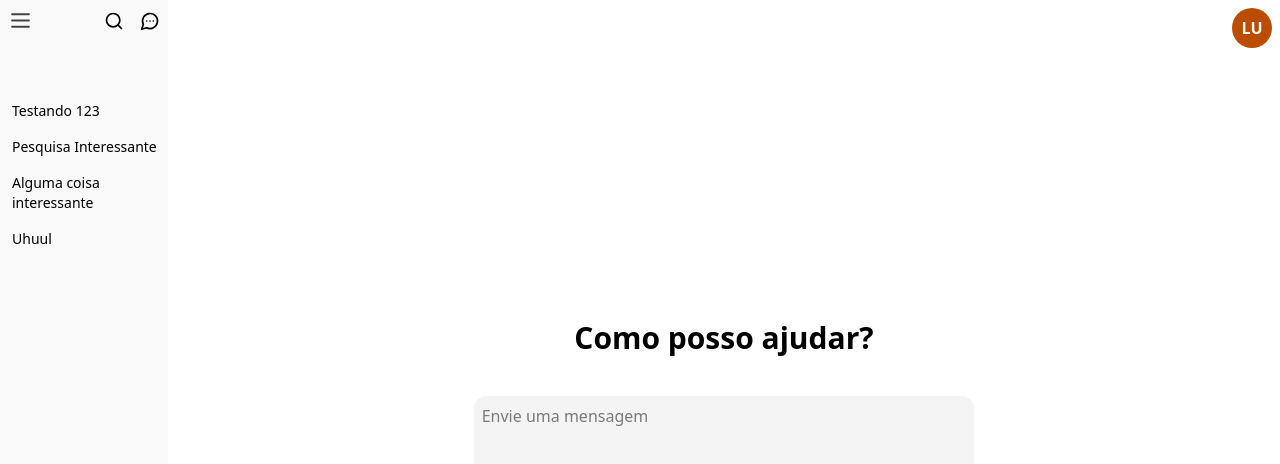
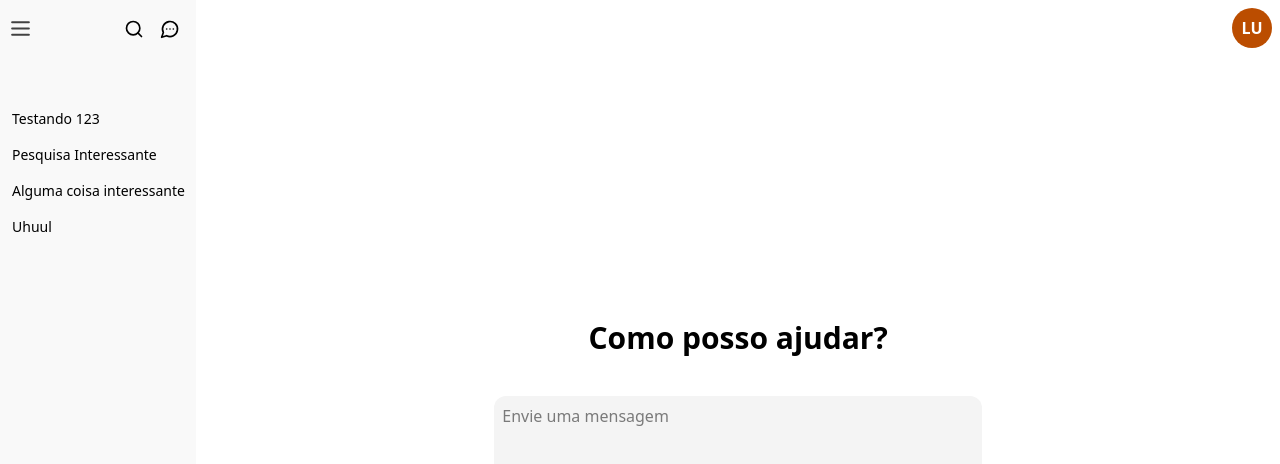
Before and after one commit to LuiFeAn/chat-front, a React (Vite) app: page / in a window 1280 px wide. Shown: the top 464 px of the page. Built offline with nearby package versions, Linux system fonts and the light colour scheme; the HTML template or start-up script is replaced by a standard one.

Commit message:
feat: adjust sidebar layout; increase width and margin for improved icon spacing

```diff
--- a/src/components/sidebar/components/icons/index.tsx
+++ b/src/components/sidebar/components/icons/index.tsx
@@ -6,14 +6,14 @@ interface Props {
 
 export const SideBarIcons = ({ onClickMenu }: Props) => {
   return (
-    <div className="flex justify-between items-center">
+    <div className="flex justify-between items-center mt-2">
       <Menu
         onClick={onClickMenu}
         size={25}
         className="animate-pulse cursor-pointer"
         color="black"
       />
-      <div className="flex gap-4 mr-2">
+      <div className="flex gap-4 mr-4">
         <Search size={20} className="cursor-pointer" />
         <MessageCircleMore size={20} className="cursor-pointer" />
       </div>
--- a/src/components/sidebar/controller.ts
+++ b/src/components/sidebar/controller.ts
@@ -10,7 +10,7 @@ export const useSideBarController = () => {
     if (!isMenuOpen) {
       return "w-[0%] bg-transparent";
     }
-    return "w-[15%]";
+    return "w-[18%]";
   };
 
   return {
```
